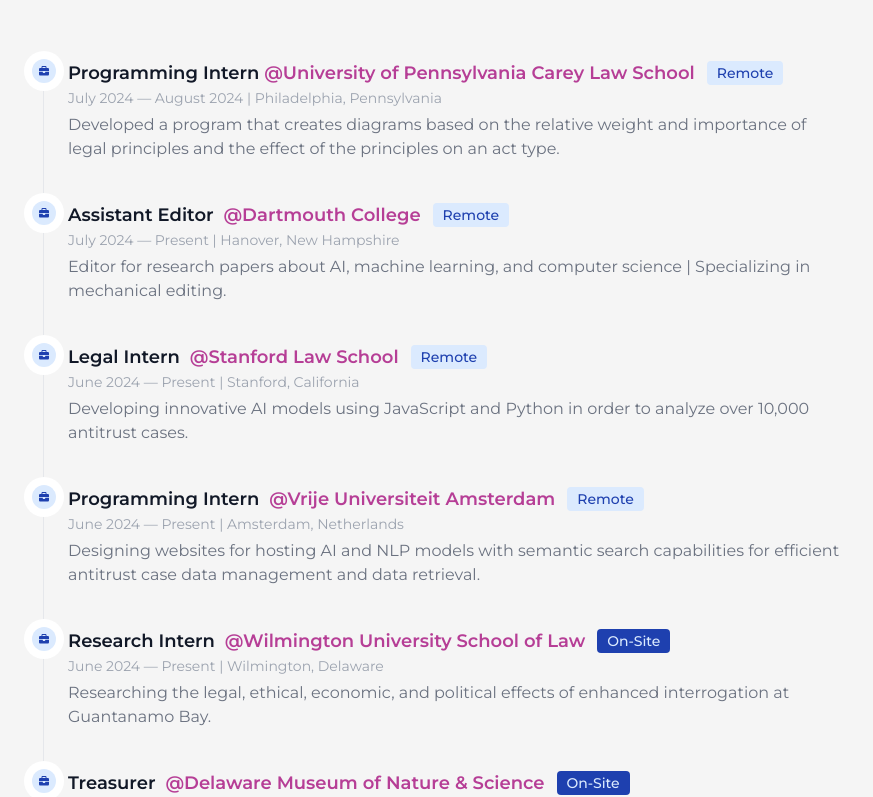
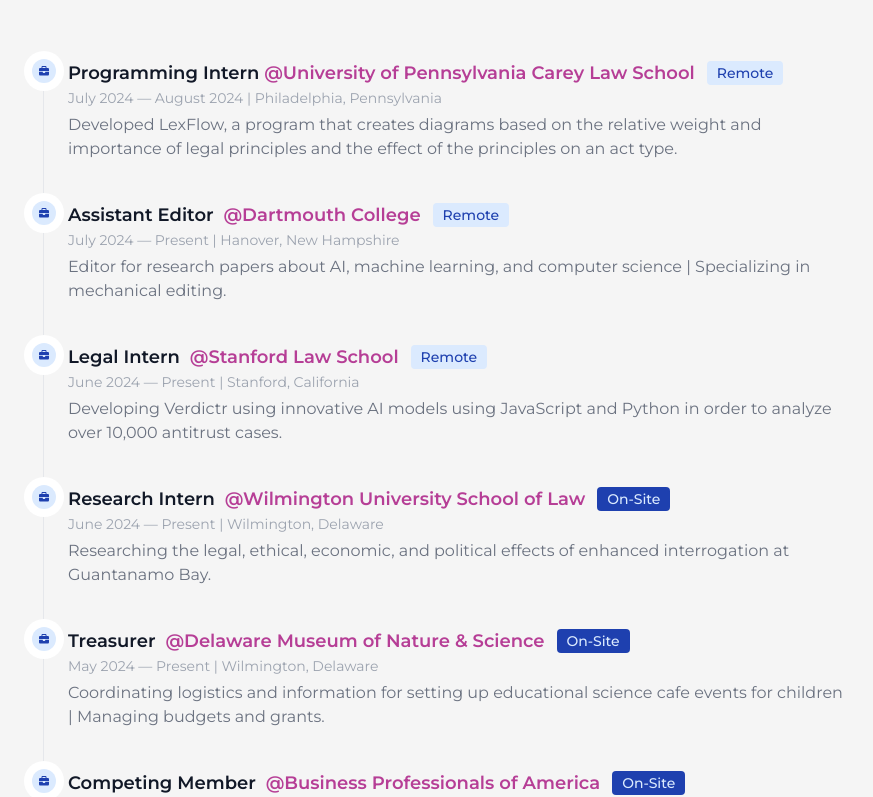
Before and after one commit to shriyanyamali/portfolio-v2, a Next.js app: page /resume in a window 1280 px wide. Shown: the part 1031-1828 px from the top of the page, without its empty margins (197-1070 px from the left). Built offline with nearby package versions, Linux system fonts and the light colour scheme.

Commit message:
added project names to experience description

```diff
--- a/src/components/ExperienceTimeline.js
+++ b/src/components/ExperienceTimeline.js
@@ -41,7 +41,7 @@ const ExperienceTimeline = () => {
               July 2024 — August 2024 | Philadelphia, Pennsylvania
             </time>
             <p className="mb-4 text-base font-normal text-gray-500 dark:text-gray-300">
-              Developed a program that creates diagrams based on the relative
+              Developed LexFlow, a program that creates diagrams based on the relative
               weight and importance of legal principles and the effect of the
               principles on an act type.
             </p>
@@ -116,45 +116,8 @@ const ExperienceTimeline = () => {
               June 2024 — Present | Stanford, California
             </time>
             <p className="mb-4 text-base font-normal text-gray-500 dark:text-gray-300">
-              Developing innovative AI models using JavaScript and Python in
+              Developing Verdictr using innovative AI models using JavaScript and Python in
               order to analyze over 10,000 antitrust cases.
-            </p>
-          </li>
-        </motion.div>
-
-        <motion.div
-          initial={{ y: 50 }}
-          whileInView={{ y: 0 }}
-          transition={{ duration: 0.5, type: "spring" }}
-        >
-          <li className="mb-10 ms-6">
-            <span className="absolute flex items-center justify-center w-6 h-6 bg-blue-100 rounded-full -start-3 ring-8 ring-white dark:ring-gray-900 dark:bg-blue-900">
-              <svg
-                className="w-2.5 h-2.5 text-blue-800 dark:text-blue-300"
-                aria-hidden="true"
-                xmlns="http://www.w3.org/2000/svg"
-                fill="currentColor"
-                viewBox="0 0 512 512"
-              >
-                <path d="M184 48l144 0c4.4 0 8 3.6 8 8l0 40L176 96l0-40c0-4.4 3.6-8 8-8zm-56 8l0 40L64 96C28.7 96 0 124.7 0 160l0 96 192 0 128 0 192 0 0-96c0-35.3-28.7-64-64-64l-64 0 0-40c0-30.9-25.1-56-56-56L184 0c-30.9 0-56 25.1-56 56zM512 288l-192 0 0 32c0 17.7-14.3 32-32 32l-64 0c-17.7 0-32-14.3-32-32l0-32L0 288 0 416c0 35.3 28.7 64 64 64l384 0c35.3 0 64-28.7 64-64l0-128z" />
-              </svg>
-            </span>
-            <h3 className="flex items-center mb-1 text-lg font-semibold text-gray-900 dark:text-white mg:text-base sm:!text-sm">
-              Programming Intern &nbsp;
-              <div className="text-primary dark:text-primaryDark sm:ml-3">
-                @Vrije Universiteit Amsterdam{" "}
-              </div>
-              <span className="bg-blue-100 text-blue-800 text-sm font-medium me-2 px-2.5 py-0.5 rounded dark:bg-blue-900 dark:text-blue-300 ms-3 lg:hidden">
-                Remote
-              </span>
-            </h3>
-            <time className="block mb-2 text-sm font-normal leading-none text-gray-400 dark:text-gray-500">
-              June 2024 — Present | Amsterdam, Netherlands
-            </time>
-            <p className="mb-4 text-base font-normal text-gray-500 dark:text-gray-300">
-              Designing websites for hosting AI and NLP models with semantic
-              search capabilities for efficient antitrust case data management
-              and data retrieval.
             </p>
           </li>
         </motion.div>
--- a/src/components/VolunteeringTimeline.js
+++ b/src/components/VolunteeringTimeline.js
@@ -35,8 +35,7 @@ const VolunteeringTimeline = () => {
               May 2024 — Present | Wilmington, Delaware
             </time>
             <p className="mb-4 text-base font-normal text-gray-500 dark:text-gray-300">
-              Organizing and cataloging historical and legal documents |
-              Scanning and digitizing documents.
+              Adding to the ACLU of Delaware Archives by organizing, cataloging, scanning, and digitizing historical and legal documents.
             </p>
           </li>
         </motion.div>
```
